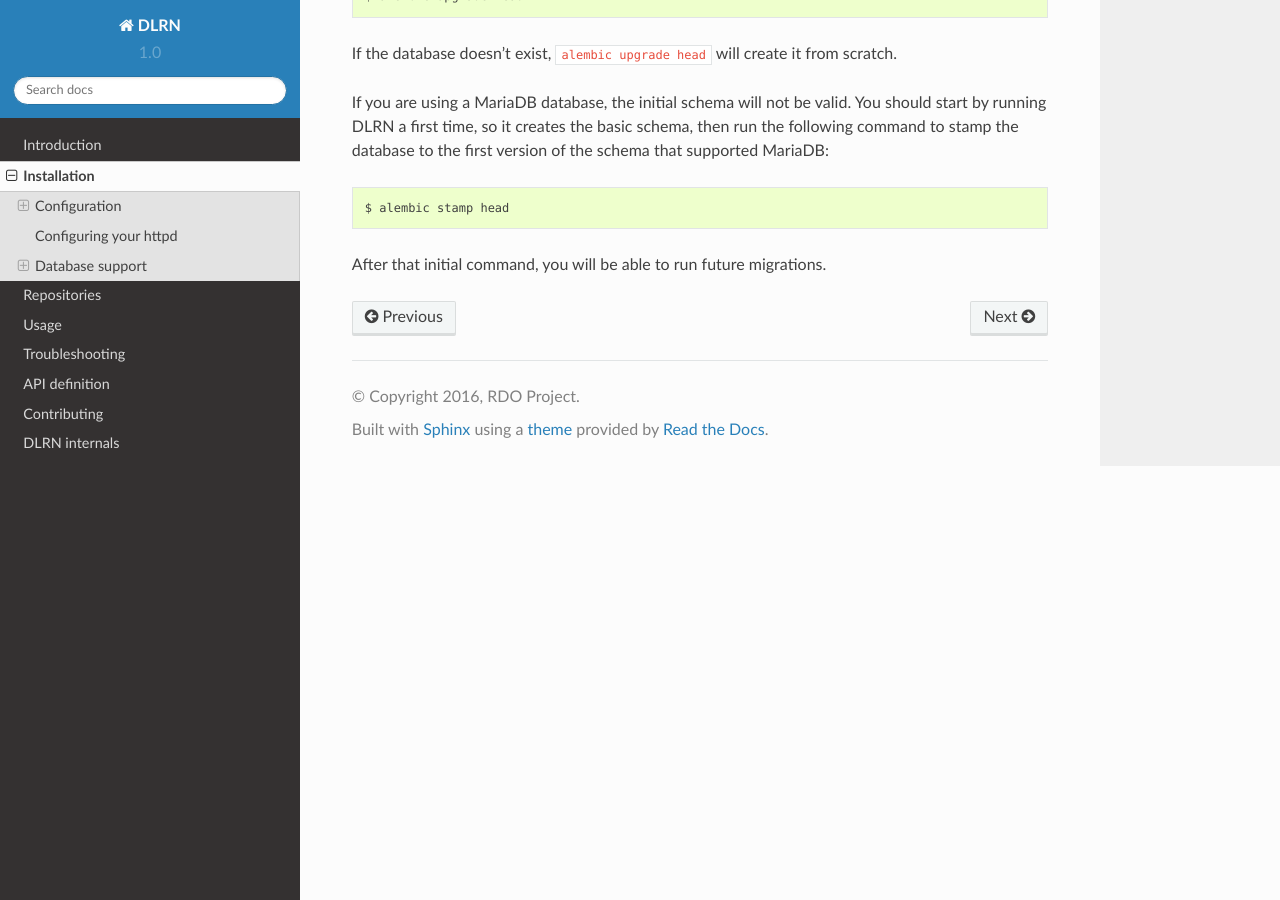
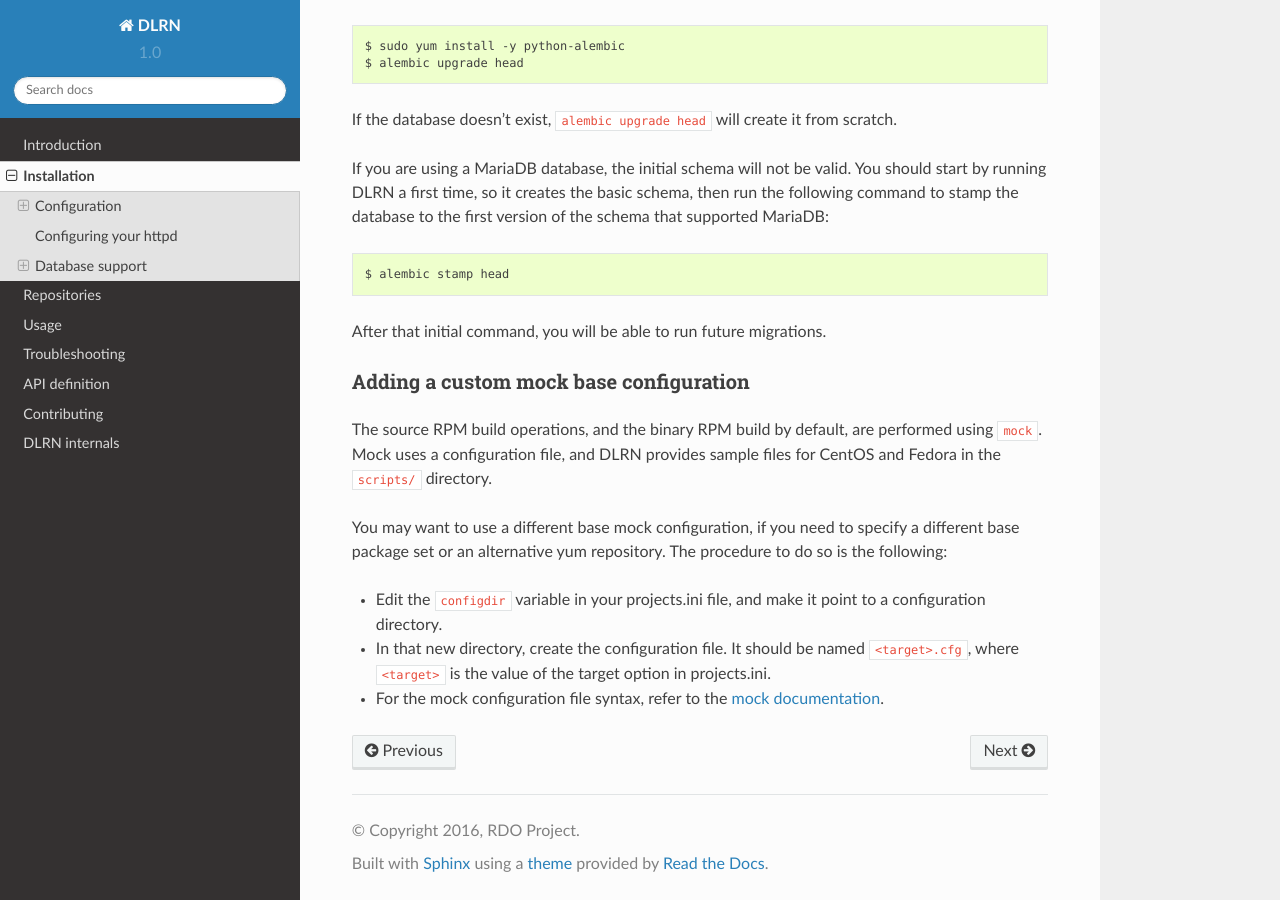
Before and after one commit to softwarefactory-project/DLRN, a Sphinx documentation site: the page built from doc/source/installation.rst, in a window 1280 px wide and 900 px high, scrolled down 5183 px. Built offline with Sphinx 7.4.7 and the Read the Docs theme 2.0.0, drawn with Linux system fonts in a browser that asks for light colours; some of the changed text lies outside the part shown.

Commit message:
Allow moving the mock config to a separate dir
Currently, the base mock configuration used by DLRN is stored in
the scripts/ directory, which is not very intuitive and causes some
issues when packaged. We should allow creating this as a configuration
file in a config dir.

To fix this, while allowing backwards compatibility, we are adding a
new setting in projects.ini: configdir. If set and not blank, it will
instruct DLRN to fetch the mock base configuration from that directory.
If not, it will default to the same value specified in scriptsdir.

TG-1251
TG-1252
TG-1205 #close

Change-Id: Ib21b175782944d17b4d80090c1320cf27ce53235

```diff
--- a/doc/source/installation.rst
+++ b/doc/source/installation.rst
@@ -53,6 +53,7 @@
     [DEFAULT]
     datadir=./data
     scriptsdir=./scripts
+    configdir=
     baseurl=http://trunk.rdoproject.org/centos7/
     distro=rpm-master
     source=master
@@ -78,6 +79,10 @@
 
 * ``scriptsdir`` is the directory where scripts utilized during the build and
   test process are located.
+
+* ``configdir`` is the directory where additional configuration files used by
+  the build process are located, such as base mock configurations. If not set,
+  it defaults to the value of ``scriptsdir``.
 
 * ``baseurl`` is the URL to the data-directory, as hosted by your web-server.
   Unless you are installing DLRN for local use only, this must be a publicly
@@ -311,3 +316,25 @@
     $ alembic stamp head
 
 After that initial command, you will be able to run future migrations.
+
+Adding a custom mock base configuration
++++++++++++++++++++++++++++++++++++++++
+
+The source RPM build operations, and the binary RPM build by default, are performed
+using ``mock``. Mock uses a configuration file, and DLRN provides sample files for
+CentOS and Fedora in the ``scripts/`` directory.
+
+You may want to use a different base mock configuration, if you need to specify a
+different base package set or an alternative yum repository. The procedure to do so
+is the following:
+
+* Edit the ``configdir`` variable in your projects.ini file, and make it point to
+  a configuration directory.
+
+* In that new directory, create the configuration file. It should be named
+  ``<target>.cfg``, where ``<target>`` is the value of the target option in
+  projects.ini.
+
+* For the mock configuration file syntax, refer to the `mock documentation`_.
+
+.. _mock documentation: https://github.com/rpm-software-management/mock/wiki#generate-custom-config-file
--- a/doc/source/internals.rst
+++ b/doc/source/internals.rst
@@ -49,7 +49,8 @@
   * *submit_review.sh*: script to open a Gerrit review after a build failure (see
     the `Error reporting`_ section).
   * *centos.cfg* and *fedora.cfg*: base mock configurations for CentOS and Fedora
-    builders.
+    builders. These base configurations can be located in a separate directory,
+    defined by the ``configdir`` option in projects.ini.
 
 - **dlrn/**: main DLRN code
 
```
Also changed, not shown: 4 other files.
